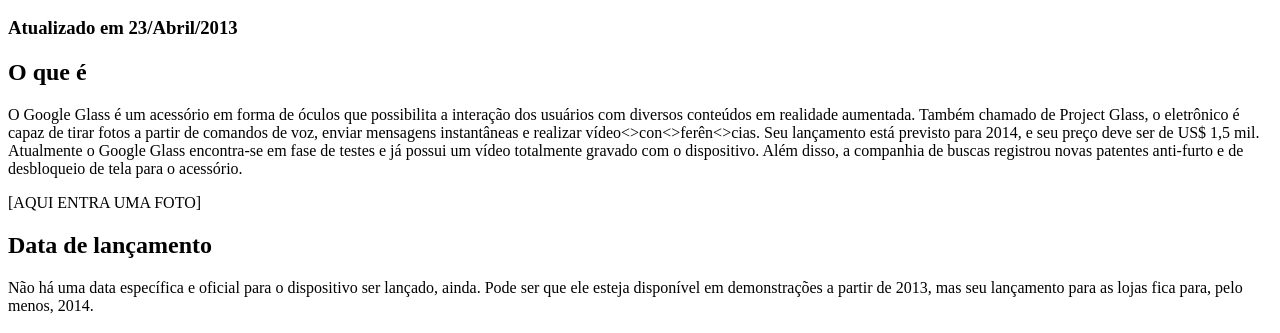
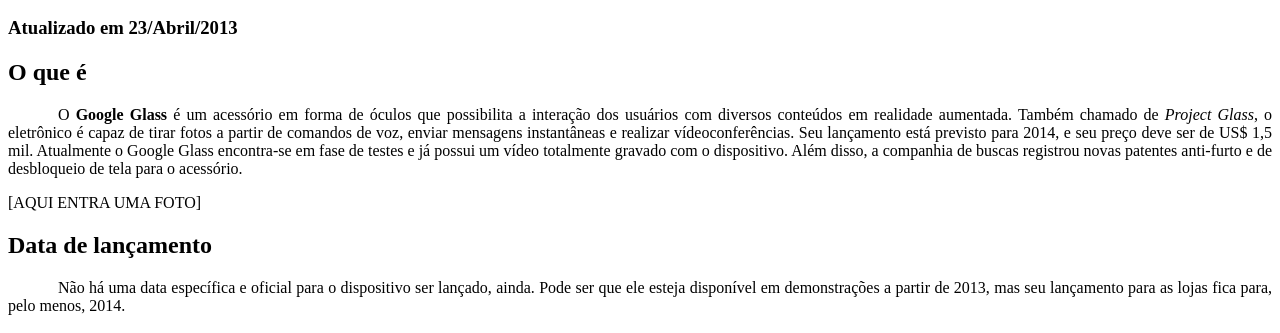
Before and after one commit to JoaoLuizSouzas/Site-Google-Glass---Training, a plain HTML site: page index.html in a window 1280 px wide. Shown: the part 297-630 px from the top of the page. Drawn offline with Linux system fonts and the light colour scheme.

Commit message:
Site Google Glass - Aula 07 - Formatação de texto com HTML5 e CSS3

```diff
--- a/index.html
+++ b/index.html
@@ -2,8 +2,18 @@
 <html lang="pt-br">
 
 <head>
+
     <meta charset="UTF-8"/>
     <title>Tudo Sobre Google Glass</title>
+    <style>
+        p {
+            text-align: justify;
+            text-indent: 50px;
+        }
+
+
+    </style>
+
 </head>
 
 <body>
@@ -32,7 +42,7 @@
 </hgroup>
 
 <h2>O que é</h2>
-<p>O Google Glass é um acessório em forma de óculos que possibilita a interação dos usuários com diversos conteúdos em realidade aumentada. Também chamado de Project Glass, o eletrônico é capaz de tirar fotos a partir de comandos de voz, enviar mensagens instantâneas e realizar vídeo<&shy;>con<&shy;>ferên<&shy;>cias. Seu lançamento está previsto para 2014, e seu preço deve ser de US$ 1,5 mil. Atualmente o Google Glass encontra-se em fase de testes e já possui um vídeo totalmente gravado com o dispositivo. Além disso, a companhia de buscas registrou novas patentes anti-furto e de desbloqueio de tela para o acessório.</p>
+<p>O <b>Google Glass</b> é um acessório em forma de óculos que possibilita a interação dos usuários com diversos conteúdos em realidade aumentada. Também chamado de <i>Project Glass</i>, o eletrônico é capaz de tirar fotos a partir de comandos de voz, enviar mensagens instantâneas e realizar vídeo&shy;con&shy;ferên&shy;cias. Seu lançamento está previsto para 2014, e seu preço deve ser de US$ 1,5 mil. Atualmente o Google Glass encontra-se em fase de testes e já possui um vídeo totalmente gravado com o dispositivo. Além disso, a companhia de buscas registrou novas patentes anti-furto e de desbloqueio de tela para o acessório.</p>
 
 [AQUI ENTRA UMA FOTO]
 
```
